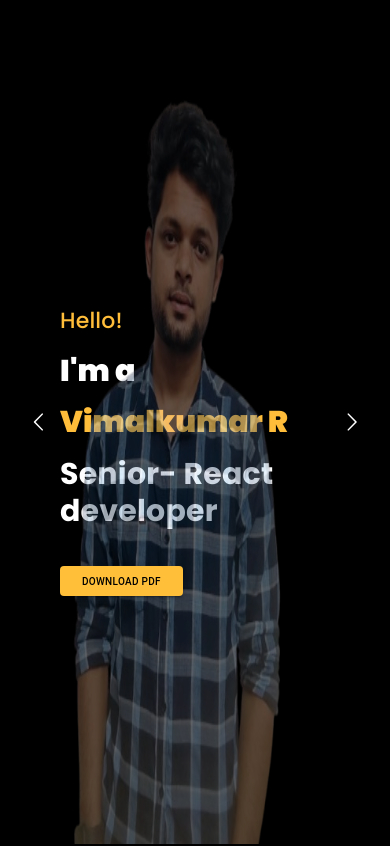
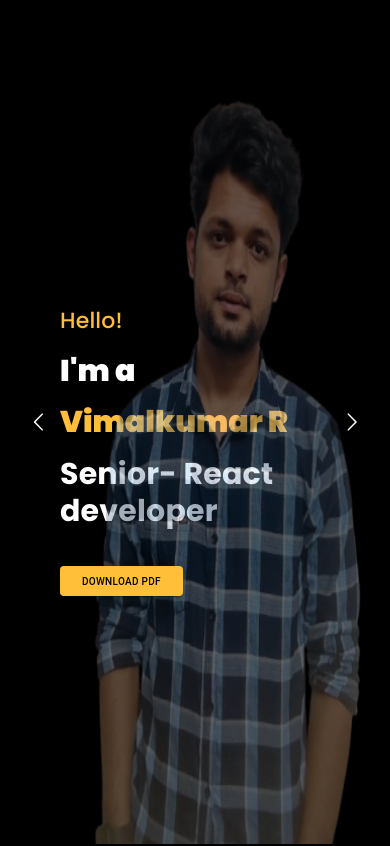
Before and after one commit to vimalkumar1997/nextjs-profile-reume, a Next.js app: page / in a window 390 px wide. Shown: the top 846 px of the page. Built offline with nearby package versions, Linux system fonts and the light colour scheme; some icons are missing.

Commit message:
profile width fixed

```diff
--- a/src/styles/globals.css
+++ b/src/styles/globals.css
@@ -68,7 +68,7 @@
   .mobile_image{
    /* position: absolute; */
    height:100vh !important;
-   width: 350px !important;
+   width: 450px !important;
    opacity: 0.4;
    position: absolute;
   }
```
